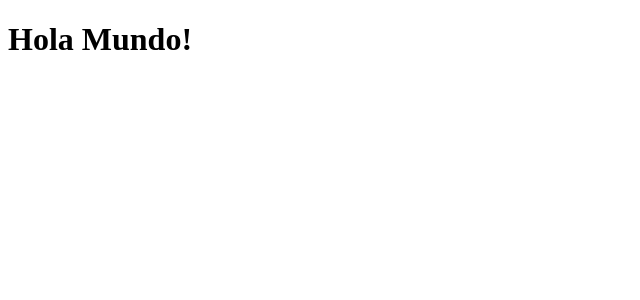
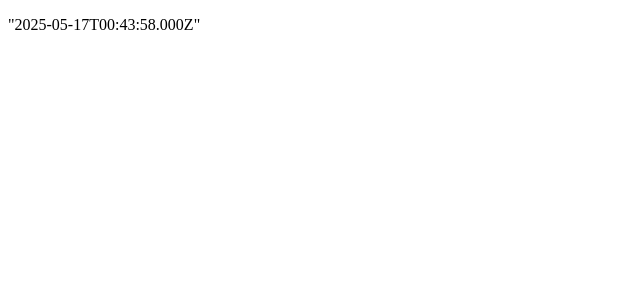
Before and after one commit to malessan4/curso-tutorial-react, a React (Vite) app: page / in a window 1280 px wide. Shown: the top 300 px of the page, without its empty margins (0-640 px from the left). Built offline with nearby package versions, Linux system fonts and the light colour scheme.

Commit message:
tipos de variables y como no podemos pasar objetos a los react childs

```diff
--- a/index.html
+++ b/index.html
@@ -1,5 +1,5 @@
 <!doctype html>
-<html lang="en">
+<html lang="es">
   <head>
     <meta charset="UTF-8" />
     <link rel="shortcut icon" href="/src/assets/auto.ico">
--- a/src/PrimerComponente.jsx
+++ b/src/PrimerComponente.jsx
@@ -1,5 +1,15 @@
-function PrimerComponente () {
-    return ( <h1>Hola Mundo!</h1>  );
+const string = 'Esto es un texto'
+const number = 123456
+const array = ['Curso de React', 'Musica', 4, 1000]
+const boolean = true
+const funcion = () => 1+1
+const fecha = new Date()
+const objeto = {nombre: 'Curso de Javascript', duracion: 4}
+
+
+
+export const PrimerComponente = () => {
+    return (
+        <p>{JSON.stringify(fecha)}</p>
+    )
 }
-
-export default PrimerComponente ;
--- a/src/main.jsx
+++ b/src/main.jsx
@@ -1,10 +1,10 @@
 import { StrictMode } from 'react'
 import { createRoot } from 'react-dom/client'
-import PrimerComponente from './PrimerComponente'
+import {PrimerComponente} from './PrimerComponente'
 
 
 createRoot(document.getElementById('root')).render(
   <StrictMode>
-    <PrimerComponente/>
+    <PrimerComponente />
   </StrictMode>,
 )
```
